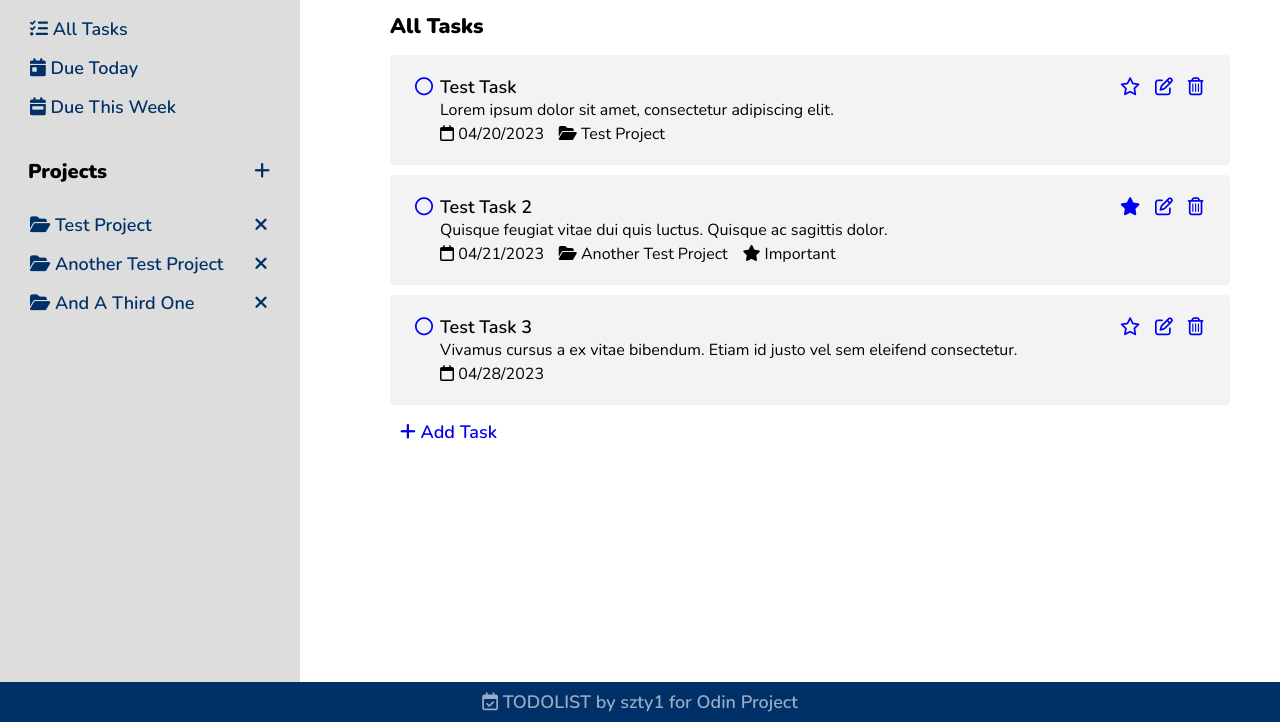
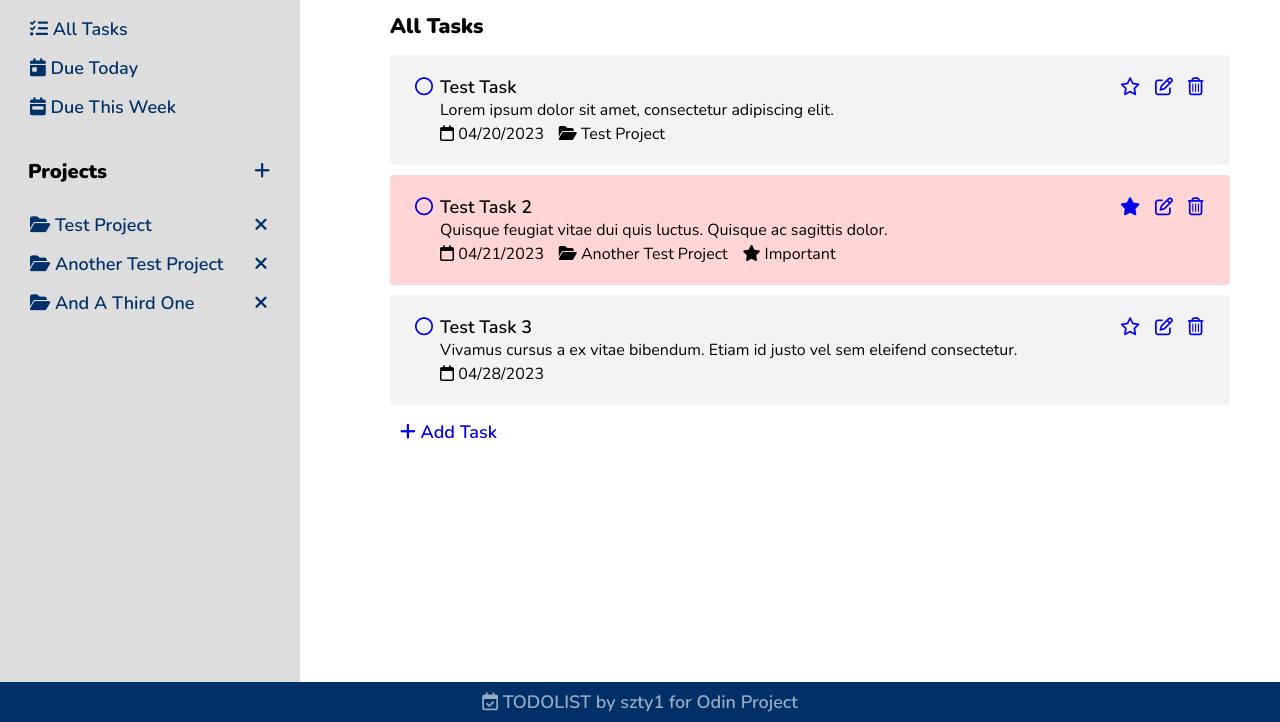
Before and after one commit to szty1/odin-todolist, a website built with webpack: page dist/index.html in a window 1280 px wide. Shown: the part 78-800 px from the top of the page. Built offline with nearby package versions, Linux system fonts and the light colour scheme.

Commit message:
improved display of important and completed tasks

```diff
--- a/src/modules/display.js
+++ b/src/modules/display.js
@@ -57,7 +57,7 @@ export default class Display {
     <div class="addprojectform">
       <form id="addproject" ethod="get" action="#">
         <input type="text" name="projectname" placeholder="Project Name">
-        <button class="confirm">Confirm</button>
+        <button class="confirm">Add Project</button>
         <button class="cancel">Cancel</button>
       </form>
     </div>
@@ -80,14 +80,16 @@ export default class Display {
       <span class="project"><i class="fa-solid fa-folder-open"></i> ${Main.todolist.getTaskProjectName(task.id)}</span>
       `;
     }
+    const completedClass = task.getCompleted() ? " completed" : "";
+    const importantClass = task.getImportant() ? " important" : "";
     tasklist.innerHTML += `
-    <div class="task">
+    <div class="task${importantClass}">
       <div class="checkbox">
         <a href="#" class="completetask" data-id="${task.id}"><i class="fa-regular ${completedIcon}"></i></a>
       </div>
       <div class="data">
-        <p class="title">${task.title}</p>
-        <p class="description">${task.description}</p>
+        <p class="title${completedClass}">${task.title}</p>
+        <p class="description${completedClass}">${task.description}</p>
         <div class="taskdata">
           <span class="duedate"><i class="fa-regular fa-calendar"></i> ${task.getFormattedDate()}</span>
           ${inProject}
--- a/src/modules/main.js
+++ b/src/modules/main.js
@@ -17,12 +17,7 @@ export default class Main {
       Main.loadTestTasks();
     }
 
-    // Main.loadTestProjects();
-    // Main.loadTestTasks();
-
     Display.loadPage();
-
-    console.log(LocalStorage.loadTodoList());
   }
 
   static loadTestProjects() {
--- a/src/styles/style.css
+++ b/src/styles/style.css
@@ -176,6 +176,10 @@ li {
   padding: 20px;
 }
 
+.important {
+  background-color: #ffd5d5;
+}
+
 .task p {
   margin: 0;
 }
@@ -192,6 +196,10 @@ li {
 .task .description {
   font-size: 16px;
   font-weight: 400;
+}
+
+.completed {
+  text-decoration: line-through;
 }
 
 .task .duedate {
```
Also changed, not shown: dist/main.js.
